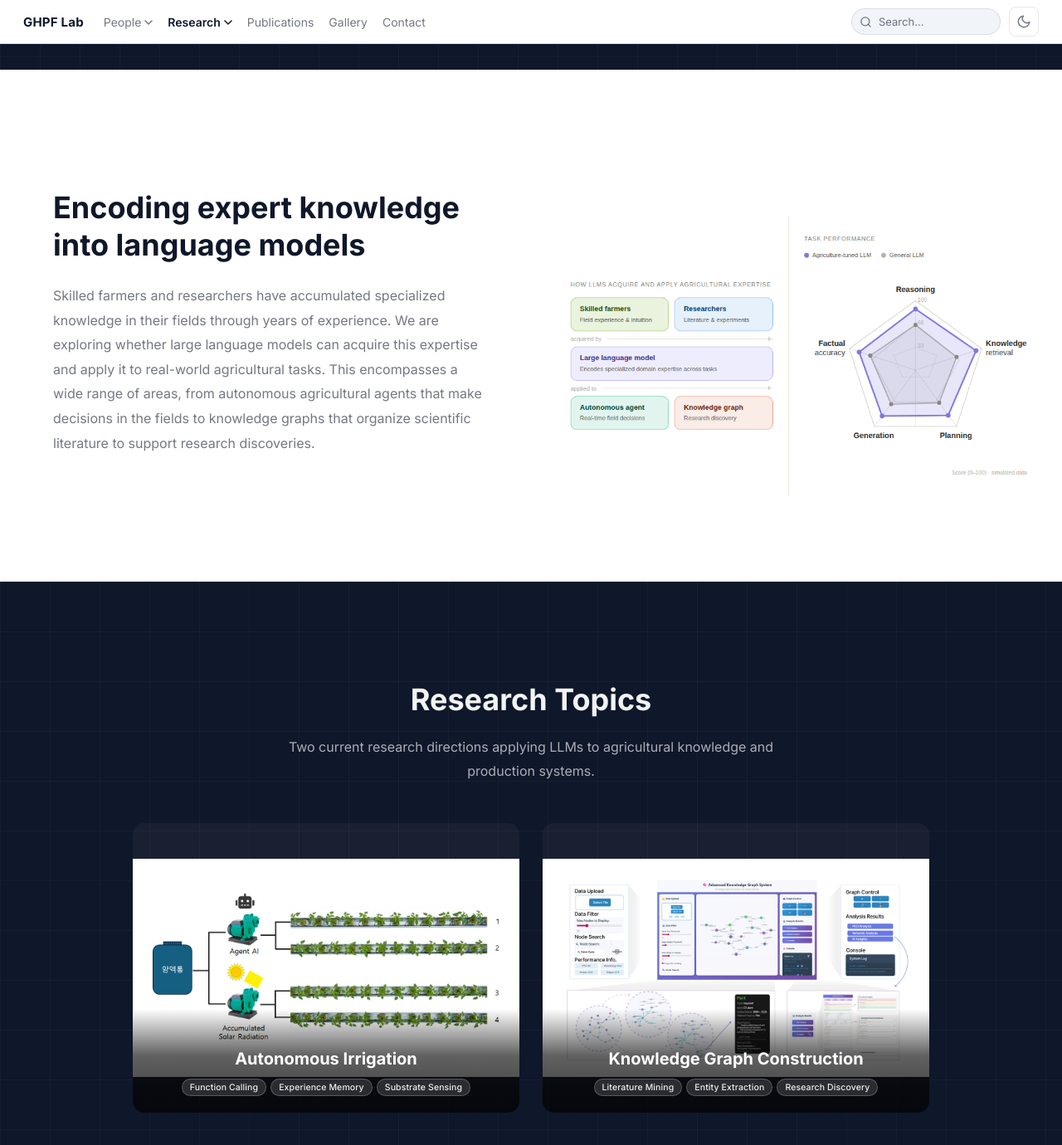
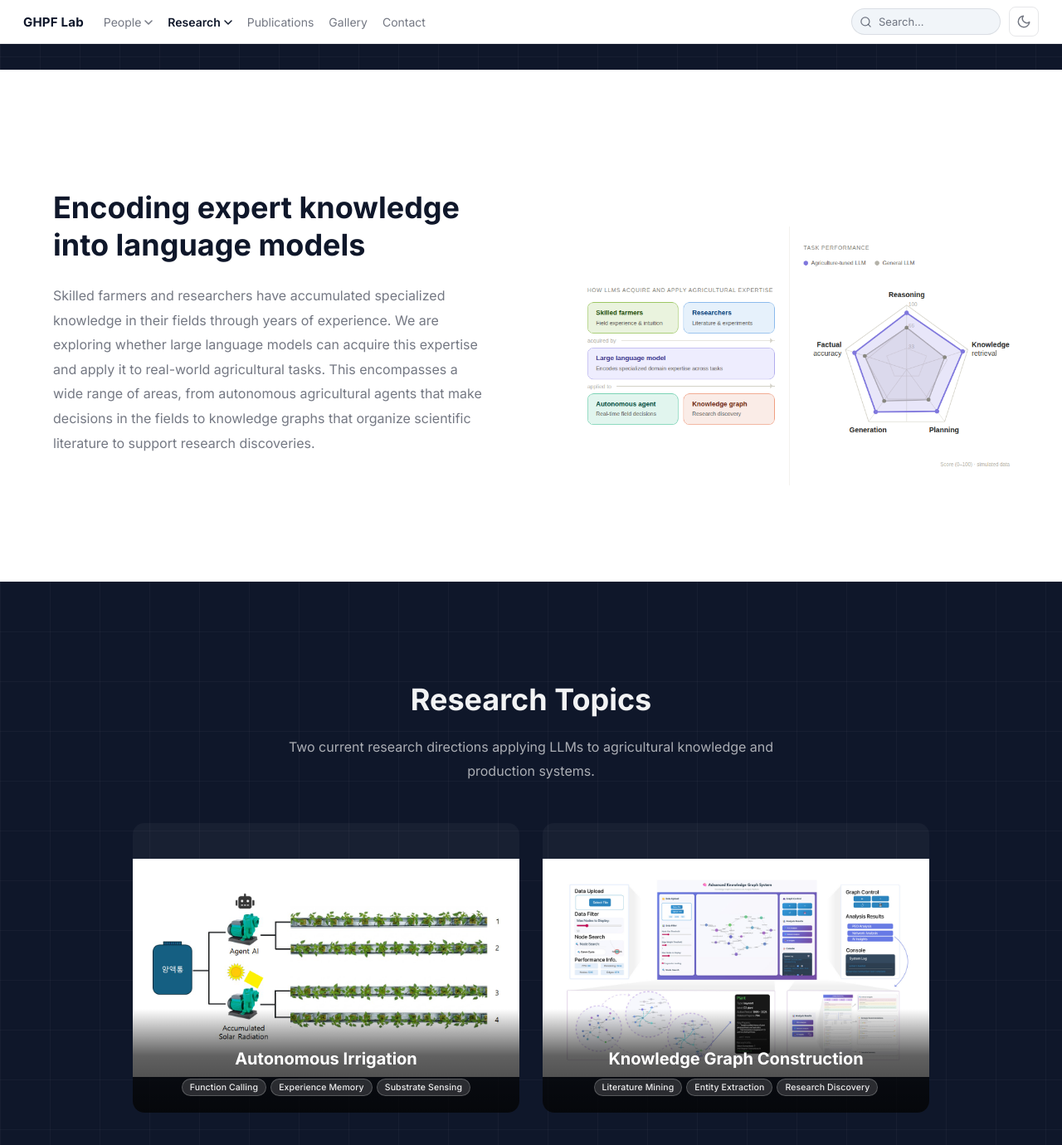
Before and after one commit to snughpf-alt/ghpf-lab-web-final-2, a Jekyll site: the page built from research/autonomous-control.md, in a window 1280 px wide and 1400 px high, scrolled down 417 px. Shown: the top 1380 px of the window at 83% size. Built offline with Jekyll 4.4.1, drawn with Linux system fonts in a browser that asks for light colours.

Commit message:
Make research overview visuals a uniform size
The image inside each visual area was sized purely by its own aspect
ratio, so the four research pages had visibly different visual heights
(energy was a tall sliver, growth-dynamics a taller block, etc.).

Pin the visual to a 16:9 box and centre-align the row, then have any
img/video inside fit via object-fit:contain. The visual area now
stays the same size from page to page; only the letterbox bars vary
based on each image's native aspect ratio.

https://claude.ai/code/session_01AC1F4b7HxCDaoN7Xuq9VXj

```diff
--- a/assets/css/site.scss
+++ b/assets/css/site.scss
@@ -3092,7 +3092,7 @@ a:hover{color:var(--accent)}
   margin-left:auto;
   margin-right:auto;
   overflow:hidden;
-  align-items:stretch;
+  align-items:center;
 }
 
 .rd-overview-split__text{
@@ -3149,6 +3149,14 @@ a:hover{color:var(--accent)}
   margin-top:48px;
   padding:48px 40px;
   border-radius:12px;
+  aspect-ratio:16/9;
+}
+.rd-overview-split__visual img,
+.rd-overview-split__visual video{
+  width:100%;
+  height:100%;
+  object-fit:contain;
+  display:block;
 }
 
 [data-theme="dark"] .rd-overview-split__text{
```
